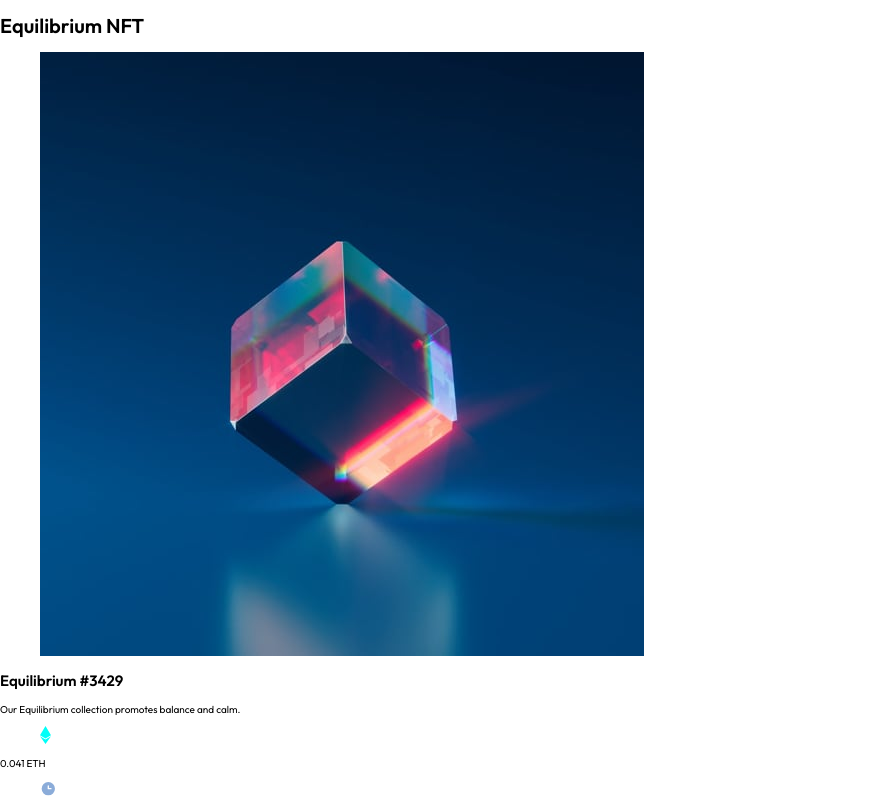
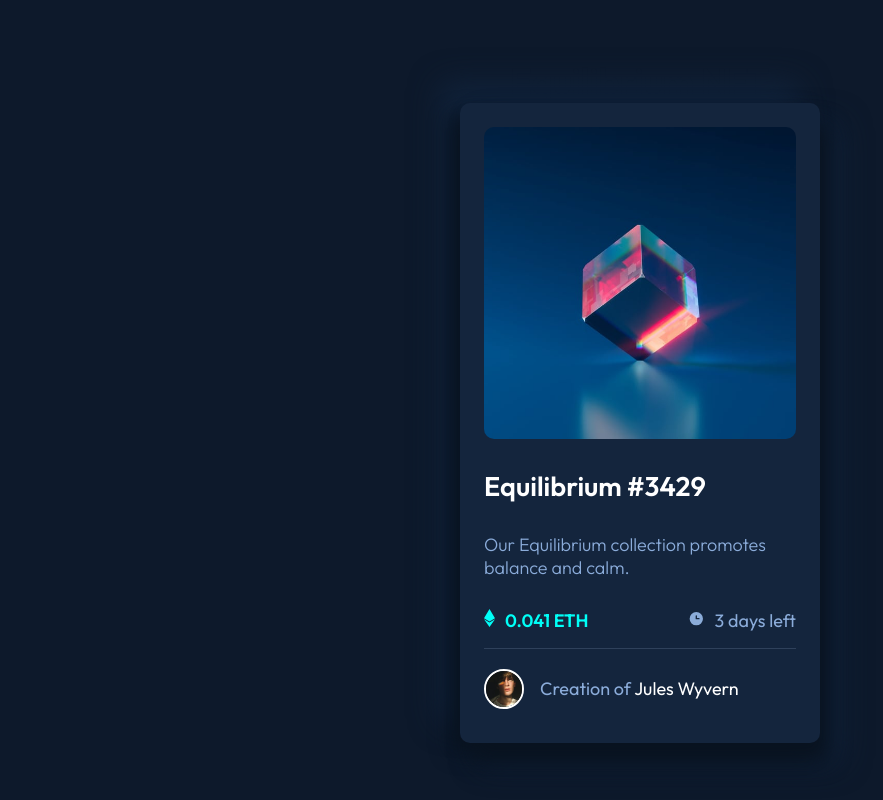
Before and after one commit to esthedav/NFT-preview-card-component, a plain HTML site: page index.html in a window 1280 px wide. Shown: the top 800 px of the page, without its empty margins (0-883 px from the left). Drawn offline with Linux system fonts and the light colour scheme.

Commit message:
Add: style.css with the last declarations

```diff
--- a/index.html
+++ b/index.html
@@ -15,24 +15,33 @@
   <link rel="stylesheet" href="style.css">
   <title>NFT preview card component</title>
 </head>
+
 <body>
   <main class="main">
     <h1 class="main-h1">Equilibrium NFT</h1>
+
     <article class="nft-card">
+
       <figure class="nft-card__figure">
         <img src="./images/image-equilibrium.jpg" alt="The NFT image called equilibrium" class="nft-card__figure--img">
+        <img src="./images/icon-view.svg" alt="svg of an eye" class="nft-card__figure--hover">
       </figure>
       <h2 class="nft-card__title">Equilibrium #3429</h2>
       <p class="nft-card__description">Our Equilibrium collection promotes balance and calm.</p>
+
       <div class="nft-card__cost-time">
+        <div class="nft-card__cost-time--container">
           <figure class="nft-card__cost-time__figure nft-card__cost-time__figure--ethereum">
             <img src="./images/icon-ethereum.svg" alt="Logo del Ethereum" class="nft-card__cost-time__figure__logo nft-card__cost-time__figure__logo--eth">
           </figure>
           <span class="nft-card__cost-time--cost">0.041 ETH</span>
+        </div>
+        <div class="nft-card__cost-time--container">
           <figure class="nft-card__cost-time__figure nft-card__cost-time__figure--time">
             <img src="./images/icon-clock.svg" alt="Logo del Ethereum" class="nft-card__cost-time__figure__logo nft-card__cost-time__figure__logo--time">
           </figure>
           <span class="nft-card__cost-time--time">3 days left</span>
+        </div>
       </div>
       <footer class="nft-card__footer">
         <figure class="nft-card__footer__figure">
--- a/style.css
+++ b/style.css
@@ -4,8 +4,8 @@
     --Cyan: hsl(178, 100%, 50%);
     /* Secondary colors */
     --Very-dark-blue : hsl(217, 54%, 11%); /* main BG*/
-    --Very-dark-blue : hsl(216, 50%, 16%);  /*Card BG*/
-    --Very-dark-blue : hsl(215, 32%, 27%);  /*line*/
+    --Grayish-dark-blue : hsl(216, 50%, 16%);  /*Card BG*/
+    --Dark-blue : hsl(215, 32%, 27%);  /*line*/
     --White: hsl(0, 0%, 100%);
     /* Typography */
     --Font-size-paragraph: 18px;
@@ -14,8 +14,124 @@ html {
     font-size: 62.5%;
     font-family: 'Outfit', sans-serif;
 }
-body {
+* {
     margin: 0;
     padding: 0;
     box-sizing: border-box;
 }
+body {
+    font-size: 1.8rem;
+    color: var(--Soft-blue);
+}
+.main {
+    width: 100vw;
+    height: 100vh;
+    display: flex;
+    flex-direction: column;
+    justify-content: center;
+    align-items: center;
+    background: var(--Very-dark-blue);
+}
+.main-h1 {
+    color: var(--Very-dark-blue);
+}
+.nft-card {
+    width: 360px;
+    padding: 24px;
+    border-radius: 1rem;
+    display: flex;
+    flex-direction: column;
+    justify-content: center;
+    gap: 3rem;
+    background: var(--Grayish-dark-blue);
+    box-shadow: 1rem 2rem 2rem hsl(215, 55%, 8%),
+    -1rem 1rem 2rem hsl(215, 55%, 8%),
+    2rem 2rem 3rem hsl(215, 55%, 15%),
+    -2rem -2rem 3rem hsl(215, 55%, 15%);
+}
+.nft-card__figure{
+    width: 100%;
+    position: relative;
+    display: flex;
+    justify-content: center;
+    align-items: center;
+}
+.nft-card__figure::before {
+    content: "";
+    width: 100%;
+    height: 100%;
+    border-radius: 1rem;
+    position: absolute;
+    background-color: var(--Cyan);
+    opacity: 0.3;
+    visibility: hidden;
+}
+.nft-card__figure:hover::before{
+    visibility: visible;
+}
+.nft-card__figure--hover {
+    position: absolute;
+    visibility: hidden;
+}
+.nft-card__figure:hover {
+    cursor: pointer;
+}
+.nft-card__figure:hover .nft-card__figure--hover {
+    visibility: visible;
+}
+.nft-card__figure--img {
+    width: 100%;
+    border-radius: 1rem;
+}
+.nft-card__title {
+    color: var(--White)
+}
+.nft-card__title:hover {
+    cursor: pointer;
+    color: var(--Cyan);
+}
+.nft-card__description {
+    font-weight: 300;
+}
+.nft-card__cost-time {
+    display: flex;
+    justify-content: space-between;
+    padding-bottom: 1.6rem;
+    border-bottom: solid 0.5px var(--Dark-blue);
+}
+.nft-card__cost-time--container {
+    display: flex;
+    gap: 1rem;
+}
+.nft-card__cost-time--cost {
+    font-weight: 600;
+    color: var(--Cyan);
+}
+.nft-card__footer {
+    display: flex;
+    position: relative;
+    bottom: 1rem;
+    align-items: center;
+    gap: 1.6rem;
+}
+.nft-card__footer__figure {
+    width: 4rem;
+    height: 4rem;
+    border-radius: 50%;
+    border: 2px solid var(--White);
+}
+.nft-card__footer__figure__img {
+    width: 100%;
+}
+.nft-card__footer__creator--span {
+    color: var(--White);
+}
+.nft-card__footer__creator--span:hover {
+    cursor:pointer;
+    color: var(--Cyan);
+}
+@media (max-width: 380px){
+    .nft-card {
+        width: 330px;
+    }
+}
```
Lines whose indentation alone changed are shown as unchanged.
